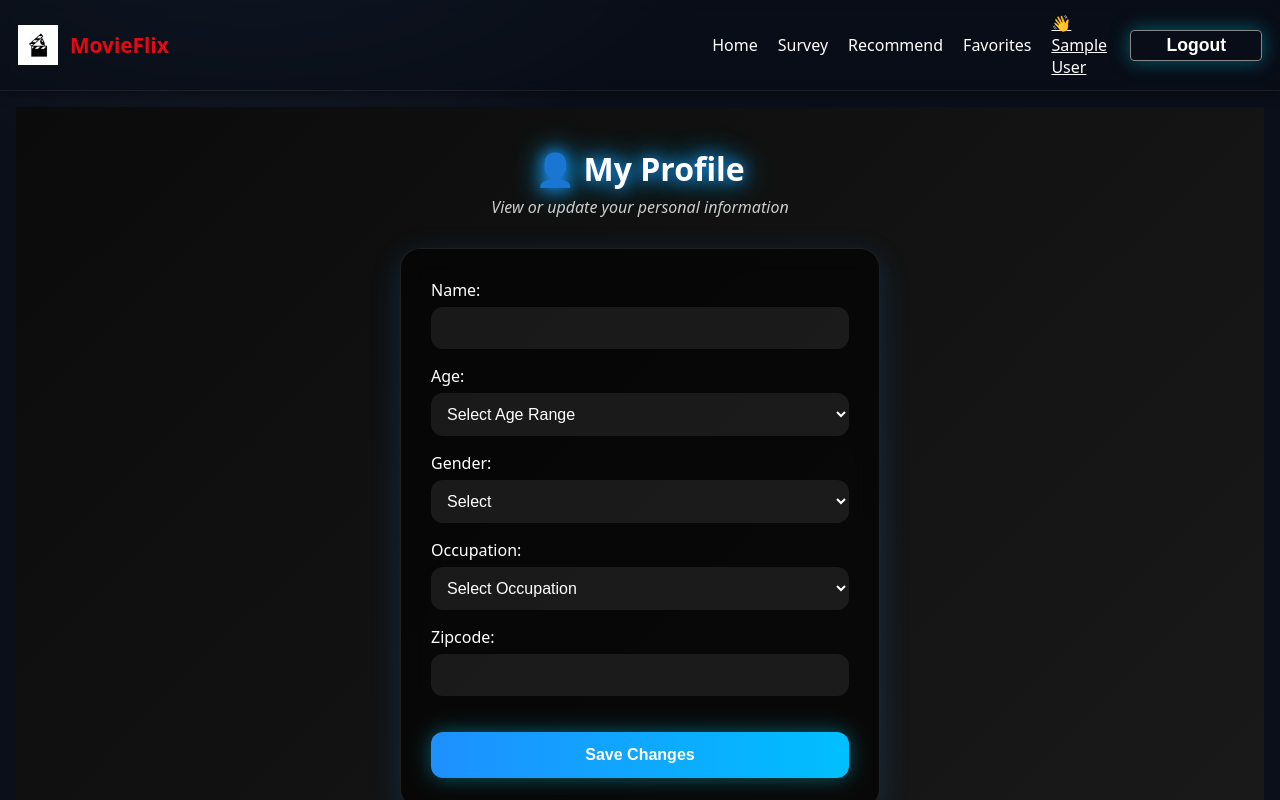
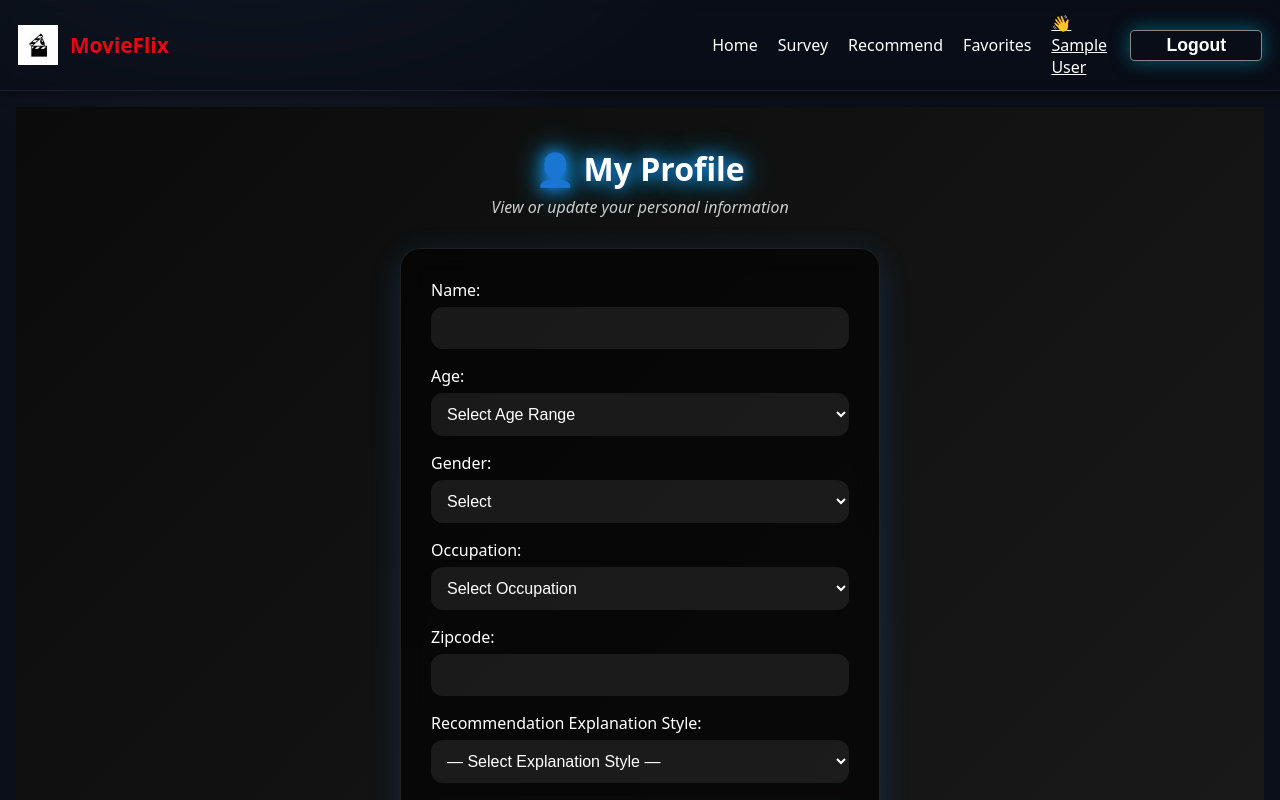
Before and after one commit to TinyZhen/Web-app-for-recommendation-system, a React (Vite) app in the folder front_end/: page /profile in a window 1280 px wide. Built offline with nearby package versions, Linux system fonts and the light colour scheme; no server answers; the database is empty; sample sign-in values are in the browser's storage.

Commit message:
Add type of user functionality

```diff
--- a/front_end/src/components/PersonalInfoForm.jsx
+++ b/front_end/src/components/PersonalInfoForm.jsx
@@ -55,9 +55,12 @@ import { useState } from "react";
 
 export default function PersonalInfoForm({ user, onNext, error, setError }) {
   const [gender, setGender] = useState("");
-  const [age, setAge] = useState(null);          // store as integer
-  const [occupation, setOccupation] = useState(null); // store as integer
+  const [age, setAge] = useState(null);
+  const [occupation, setOccupation] = useState(null);
   const [zipcode, setZipcode] = useState("");
+
+  // ✅✅✅ CHANGED: Store actual theta_u value directly
+  const [thetaU, setThetaU] = useState(null);   // will store 0.2, 0.5, or 0.9
 
   async function handleSubmit(e) {
     e.preventDefault();
@@ -66,9 +69,13 @@ export default function PersonalInfoForm({ user, onNext, error, setError }) {
         doc(db, "users", user.uid),
         {
           gender,
-          age: age ?? null,               // already integer
-          occupation: occupation ?? null, // already integer
+          age: age ?? null,
+          occupation: occupation ?? null,
           zipcode,
+
+          // ✅✅✅ CHANGED: Store numeric theta_u directly
+          theta_u: thetaU,
+
           updatedAt: serverTimestamp(),
         },
         { merge: true }
@@ -147,6 +154,33 @@ export default function PersonalInfoForm({ user, onNext, error, setError }) {
         <label>Zip Code</label>
         <input value={zipcode} onChange={(e) => setZipcode(e.target.value)} />
 
+        {/* ✅✅✅ CHANGED: Assistant Type → stores numeric theta_u */}
+        <label>How detailed should your recommendation explanations be?</label>
+        <select
+          value={thetaU ?? ""}
+          onChange={(e) =>
+            setThetaU(e.target.value ? parseFloat(e.target.value) : null)
+          }
+          required
+        >
+          <option value="">— Select Explanation Style —</option>
+
+          {/* theta_u ≤ 0.3 */}
+          <option value="0.2">
+            Quick Insight (1-line explanation)
+          </option>
+
+          {/* 0.3 < theta_u ≤ 0.7 */}
+          <option value="0.5">
+            Concise Reasoning (short multi-factor explanation)
+          </option>
+
+          {/* theta_u > 0.7 */}
+          <option value="0.9">
+            Fairness-Aware & Transparent (detailed & ethical)
+          </option>
+        </select>
+
         <button className="submit-btn" type="submit">Next →</button>
       </form>
 
--- a/front_end/src/pages/personal.jsx
+++ b/front_end/src/pages/personal.jsx
@@ -1,3 +1,178 @@
+// import { useState, useEffect } from "react";
+// import { db } from "../firebase";
+// import { doc, getDoc, updateDoc, serverTimestamp } from "firebase/firestore";
+// import { useAuth } from "../auth/AuthProvider";
+// import "../style/Profile.css";
+
+// export default function Profile() {
+//     const { user } = useAuth();
+//     const [profile, setProfile] = useState({
+//         displayName: "",
+//         age: "",
+//         gender: "",
+//         occupation: "",
+//         zipcode: "",
+//     });
+//     const [loading, setLoading] = useState(true);
+//     const [saving, setSaving] = useState(false);
+//     const [status, setStatus] = useState("");
+
+//     // 🔹 Load user profile from Firestore
+//     useEffect(() => {
+//         if (!user?.uid) return;
+//         const loadProfile = async () => {
+//             setLoading(true);
+//             try {
+//                 const ref = doc(db, "users", user.uid);
+//                 const snap = await getDoc(ref);
+//                 if (snap.exists()) {
+//                     setProfile((prev) => ({ ...prev, ...snap.data() }));
+//                 }
+//             } catch (err) {
+//                 console.error("Error loading profile:", err);
+//             } finally {
+//                 setLoading(false);
+//             }
+//         };
+//         loadProfile();
+//     }, [user]);
+
+//     // 🔹 Update handler (convert age + occupation to integers)
+//     const handleChange = (e) => {
+//         const { name, value } = e.target;
+
+//         let processedValue = value;
+//         if (name === "age" || name === "occupation") {
+//             processedValue = value === "" ? "" : Number(value);
+//         }
+
+//         setProfile((p) => ({ ...p, [name]: processedValue }));
+//     };
+
+//     // 🔹 Save profile to Firestore
+//     const handleSave = async (e) => {
+//         e.preventDefault();
+//         if (!user?.uid) return;
+
+//         setSaving(true);
+//         setStatus("");
+//         try {
+//             const ref = doc(db, "users", user.uid);
+//             await updateDoc(ref, {
+//                 ...profile,
+//                 updatedAt: serverTimestamp(),
+//             });
+//             setStatus("✅ Profile updated successfully!");
+//         } catch (err) {
+//             console.error("Update failed:", err);
+//             setStatus("❌ Failed to save profile.");
+//         } finally {
+//             setSaving(false);
+//         }
+//     };
+
+//     if (loading) return <p>Loading profile...</p>;
+
+//     return (
+//         <section className="profile-shell">
+//             <h2 className="profile-title">👤 My Profile</h2>
+//             <p className="profile-sub">View or update your personal information</p>
+
+//             <form onSubmit={handleSave} className="profile-form">
+
+//                 <label>
+//                     Name:
+//                     <input
+//                         type="text"
+//                         name="displayName"
+//                         value={profile.displayName}
+//                         onChange={handleChange}
+//                     />
+//                 </label>
+
+//                 {/* 🔹 Age Dropdown */}
+//                 <label>
+//                     Age:
+//                     <select name="age" value={profile.age} onChange={handleChange}>
+//                         <option value="">Select Age Range</option>
+//                         <option value={1}>Under 18</option>
+//                         <option value={18}>18–24</option>
+//                         <option value={25}>25–34</option>
+//                         <option value={35}>35–44</option>
+//                         <option value={45}>45–49</option>
+//                         <option value={50}>50–55</option>
+//                         <option value={56}>56+</option>
+//                     </select>
+//                 </label>
+
+//                 {/* 🔹 Gender */}
+//                 <label>
+//                     Gender:
+//                     <select
+//                         name="gender"
+//                         value={profile.gender}
+//                         onChange={handleChange}
+//                     >
+//                         <option value="">Select</option>
+//                         <option>Male</option>
+//                         <option>Female</option>
+//                         <option>Other</option>
+//                     </select>
+//                 </label>
+
+//                 {/* 🔹 Occupation Dropdown */}
+//                 <label>
+//                     Occupation:
+//                     <select
+//                         name="occupation"
+//                         value={profile.occupation}
+//                         onChange={handleChange}
+//                     >
+//                         <option value="">Select Occupation</option>
+//                         <option value={0}>Other / Not specified</option>
+//                         <option value={1}>Academic / Educator</option>
+//                         <option value={2}>Artist</option>
+//                         <option value={3}>Clerical / Admin</option>
+//                         <option value={4}>College / Grad Student</option>
+//                         <option value={5}>Customer Service</option>
+//                         <option value={6}>Doctor / Health Care</option>
+//                         <option value={7}>Executive / Managerial</option>
+//                         <option value={8}>Farmer</option>
+//                         <option value={9}>Homemaker</option>
+//                         <option value={10}>K-12 Student</option>
+//                         <option value={11}>Lawyer</option>
+//                         <option value={12}>Programmer</option>
+//                         <option value={13}>Retired</option>
+//                         <option value={14}>Sales / Marketing</option>
+//                         <option value={15}>Scientist</option>
+//                         <option value={16}>Self-Employed</option>
+//                         <option value={17}>Technician / Engineer</option>
+//                         <option value={18}>Tradesman / Craftsman</option>
+//                         <option value={19}>Unemployed</option>
+//                         <option value={20}>Writer</option>
+//                     </select>
+//                 </label>
+
+//                 <label>
+//                     Zipcode:
+//                     <input
+//                         type="text"
+//                         name="zipcode"
+//                         value={profile.zipcode}
+//                         onChange={handleChange}
+//                     />
+//                 </label>
+
+//                 <button type="submit" disabled={saving} className="save-btn">
+//                     {saving ? "Saving..." : "Save Changes"}
+//                 </button>
+
+//                 {status && <p className="save-status">{status}</p>}
+//             </form>
+//         </section>
+//     );
+// }
+
 import { useState, useEffect } from "react";
 import { db } from "../firebase";
 import { doc, getDoc, updateDoc, serverTimestamp } from "firebase/firestore";
@@ -6,13 +181,17 @@ import "../style/Profile.css";
 
 export default function Profile() {
   const { user } = useAuth();
+
+  // ✅✅✅ UPDATED: Added theta_u to profile state
   const [profile, setProfile] = useState({
     displayName: "",
     age: "",
     gender: "",
     occupation: "",
     zipcode: "",
+    theta_u: null, // ✅✅✅ NEW
   });
+
   const [loading, setLoading] = useState(true);
   const [saving, setSaving] = useState(false);
   const [status, setStatus] = useState("");
@@ -20,13 +199,22 @@ export default function Profile() {
   // 🔹 Load user profile from Firestore
   useEffect(() => {
     if (!user?.uid) return;
+
     const loadProfile = async () => {
       setLoading(true);
       try {
         const ref = doc(db, "users", user.uid);
         const snap = await getDoc(ref);
+
         if (snap.exists()) {
-                    setProfile((prev) => ({ ...prev, ...snap.data() }));
+          const data = snap.data();
+
+          setProfile((prev) => ({
+            ...prev,
+            ...data,
+            // ✅✅✅ UPDATED: Ensure theta_u is always a number
+            theta_u: data.theta_u !== undefined ? Number(data.theta_u) : 0.5,
+          }));
         }
       } catch (err) {
         console.error("Error loading profile:", err);
@@ -34,16 +222,23 @@ export default function Profile() {
         setLoading(false);
       }
     };
+
     loadProfile();
   }, [user]);
 
-    // 🔹 Update handler (convert age + occupation to integers)
+  // 🔹 Update handler (convert age + occupation + theta_u to numbers)
   const handleChange = (e) => {
     const { name, value } = e.target;
 
     let processedValue = value;
+
     if (name === "age" || name === "occupation") {
       processedValue = value === "" ? "" : Number(value);
+    }
+
+    // ✅✅✅ UPDATED: theta_u must be float
+    if (name === "theta_u") {
+      processedValue = value === "" ? null : parseFloat(value);
     }
 
     setProfile((p) => ({ ...p, [name]: processedValue }));
@@ -56,12 +251,15 @@ export default function Profile() {
 
     setSaving(true);
     setStatus("");
+
     try {
       const ref = doc(db, "users", user.uid);
+
       await updateDoc(ref, {
         ...profile,
         updatedAt: serverTimestamp(),
       });
+
       setStatus("✅ Profile updated successfully!");
     } catch (err) {
       console.error("Update failed:", err);
@@ -108,11 +306,7 @@ export default function Profile() {
         {/* 🔹 Gender */}
         <label>
           Gender:
-                    <select
-                        name="gender"
-                        value={profile.gender}
-                        onChange={handleChange}
-                    >
+          <select name="gender" value={profile.gender} onChange={handleChange}>
             <option value="">Select</option>
             <option>Male</option>
             <option>Female</option>
@@ -123,11 +317,7 @@ export default function Profile() {
         {/* 🔹 Occupation Dropdown */}
         <label>
           Occupation:
-                    <select
-                        name="occupation"
-                        value={profile.occupation}
-                        onChange={handleChange}
-                    >
+          <select name="occupation" value={profile.occupation} onChange={handleChange}>
             <option value="">Select Occupation</option>
             <option value={0}>Other / Not specified</option>
             <option value={1}>Academic / Educator</option>
@@ -163,6 +353,34 @@ export default function Profile() {
           />
         </label>
 
+        {/* ✅✅✅ NEW: Explanation Depth (theta_u) */}
+        <label>
+          Recommendation Explanation Style:
+          <select
+            name="theta_u"
+            value={profile.theta_u ?? ""}
+            onChange={handleChange}
+            required
+          >
+            <option value="">— Select Explanation Style —</option>
+
+            {/* theta_u ≤ 0.3 */}
+            <option value="0.2">
+              Quick Insight (1-line explanation)
+            </option>
+
+            {/* 0.3 < theta_u ≤ 0.7 */}
+            <option value="0.5">
+              Concise Reasoning (short multi-factor explanation)
+            </option>
+
+            {/* theta_u > 0.7 */}
+            <option value="0.9">
+              Fairness-Aware & Transparent (detailed & ethical)
+            </option>
+          </select>
+        </label>
+
         <button type="submit" disabled={saving} className="save-btn">
           {saving ? "Saving..." : "Save Changes"}
         </button>
```
Also changed, not shown: 2 other files (tests, documents, lock files or other folders). Lines whose indentation alone changed are shown as unchanged.
